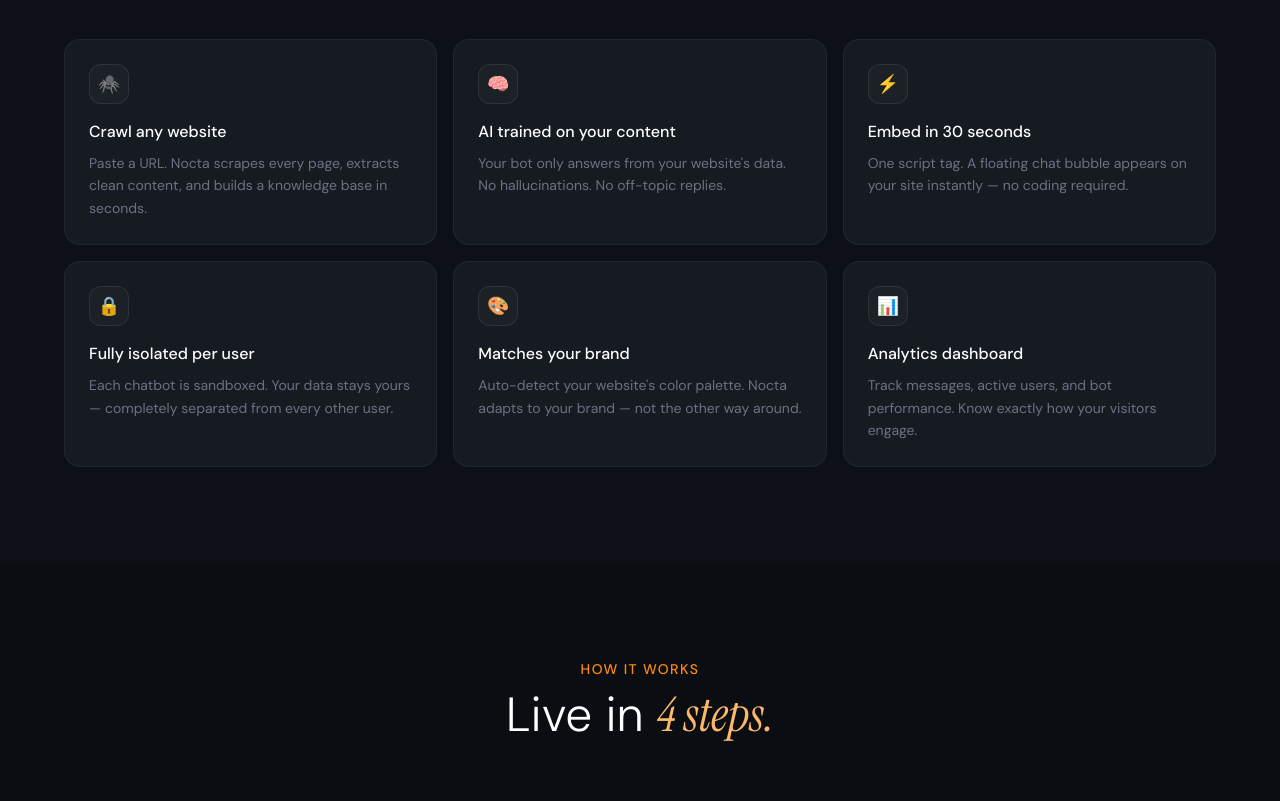
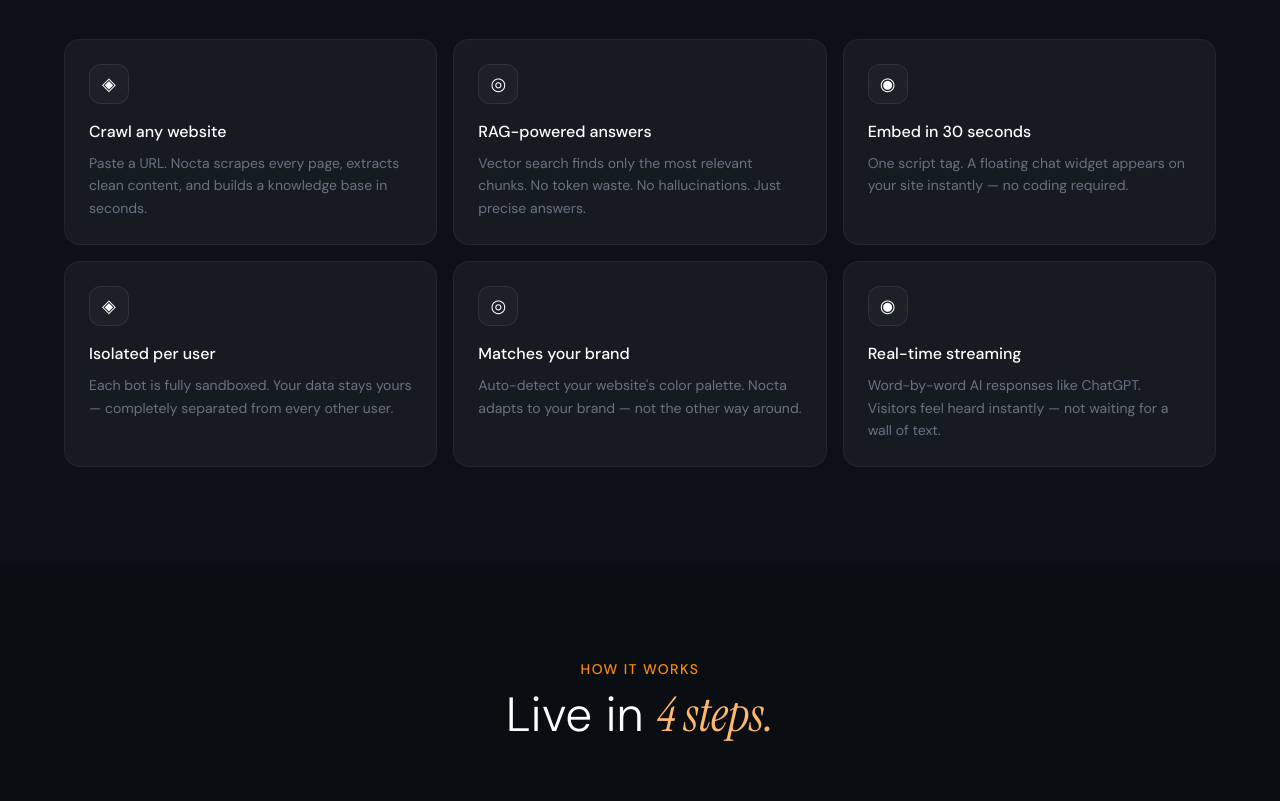
Before and after one commit to Shre202002/Nocta, a Next.js app: page / in a window 1280 px wide. Shown: the part 1360-2161 px from the top of the page. Built offline with nearby package versions, Linux system fonts and the light colour scheme.

Commit message:
fix: updatede Home Page Bit

```diff
--- a/src/app/page.tsx
+++ b/src/app/page.tsx
@@ -3,36 +3,12 @@
 import Link from "next/link";
 
 const FEATURES = [
-  {
-    icon: "🕷️",
-    title: "Crawl any website",
-    desc: "Paste a URL. Nocta scrapes every page, extracts clean content, and builds a knowledge base in seconds.",
-  },
-  {
-    icon: "🧠",
-    title: "AI trained on your content",
-    desc: "Your bot only answers from your website's data. No hallucinations. No off-topic replies.",
-  },
-  {
-    icon: "⚡",
-    title: "Embed in 30 seconds",
-    desc: "One script tag. A floating chat bubble appears on your site instantly — no coding required.",
-  },
-  {
-    icon: "🔒",
-    title: "Fully isolated per user",
-    desc: "Each chatbot is sandboxed. Your data stays yours — completely separated from every other user.",
-  },
-  {
-    icon: "🎨",
-    title: "Matches your brand",
-    desc: "Auto-detect your website's color palette. Nocta adapts to your brand — not the other way around.",
-  },
-  {
-    icon: "📊",
-    title: "Analytics dashboard",
-    desc: "Track messages, active users, and bot performance. Know exactly how your visitors engage.",
-  },
+  { icon: "◈", title: "Crawl any website", desc: "Paste a URL. Nocta scrapes every page, extracts clean content, and builds a knowledge base in seconds." },
+  { icon: "◎", title: "RAG-powered answers", desc: "Vector search finds only the most relevant chunks. No token waste. No hallucinations. Just precise answers." },
+  { icon: "◉", title: "Embed in 30 seconds", desc: "One script tag. A floating chat widget appears on your site instantly — no coding required." },
+  { icon: "◈", title: "Isolated per user", desc: "Each bot is fully sandboxed. Your data stays yours — completely separated from every other user." },
+  { icon: "◎", title: "Matches your brand", desc: "Auto-detect your website's color palette. Nocta adapts to your brand — not the other way around." },
+  { icon: "◉", title: "Real-time streaming", desc: "Word-by-word AI responses like ChatGPT. Visitors feel heard instantly — not waiting for a wall of text." },
 ];
 
 const STEPS = [
```
